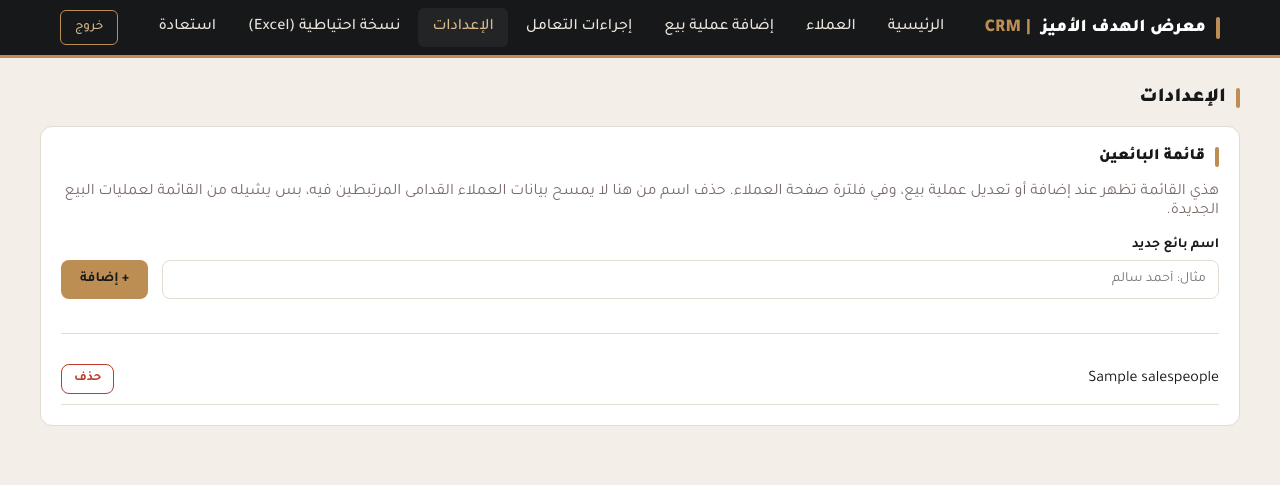
After one commit to abdulfattahmustafa/garage-care-website, a Node project: template alhadaf-crm/views/settings.ejs in a window 1280 px wide. The commit adds this page. Shown: the top 485 px of the page. Run offline with Node 20 templates, Linux system fonts and the light colour scheme; the template is opened without the code that fills it: most values are stand-ins (such as "Sample title", 1, 10 or a date in 2020).

Commit message:
Add self-service Settings page for managing the salesperson list
The owner asked to be able to control parts of the site directly
(salesperson names and similar) without needing a file edit each time.
Adds a "salespeople" table plus a Settings page to add/remove names;
the add/edit sale form now picks from this managed list instead of
free text. Deleting a salesperson only removes them from future
choices — historical sale records keep their salesperson name intact.
Payment methods and customer statuses stay fixed since they map to
official Jameel Plus reporting categories.

Co-Authored-By: Claude Sonnet 5 <noreply@anthropic.com>
Claude-Session: https://claude.ai/code/session_015igYbiaYpky28ELTF8jtMX

```diff
--- a/alhadaf-crm/server/index.js
+++ b/alhadaf-crm/server/index.js
@@ -57,6 +57,7 @@ app.use('/', require('./routes/dashboard'));
 app.use('/customers', require('./routes/customers'));
 app.use('/sop', require('./routes/sop'));
 app.use('/data', require('./routes/data'));
+app.use('/settings', require('./routes/settings'));
 
 app.use((req, res) => {
   res.status(404).render('404');
--- a/alhadaf-crm/views/partials/nav.ejs
+++ b/alhadaf-crm/views/partials/nav.ejs
@@ -6,6 +6,7 @@
       <a href="/customers" class="<%= active === 'customers' ? 'active' : '' %>">العملاء</a>
       <a href="/customers/new" class="<%= active === 'new' ? 'active' : '' %>">إضافة عملية بيع</a>
       <a href="/sop" class="<%= active === 'sop' ? 'active' : '' %>">إجراءات التعامل</a>
+      <a href="/settings" class="<%= active === 'settings' ? 'active' : '' %>">الإعدادات</a>
       <a href="/data/export.xlsx" class="<%= active === 'backup' ? 'active' : '' %>">نسخة احتياطية (Excel)</a>
       <a href="/data/restore" class="<%= active === 'restore' ? 'active' : '' %>">استعادة</a>
     </nav>
--- /dev/null
+++ b/alhadaf-crm/views/settings.ejs
@@ -0,0 +1,41 @@
+<!doctype html>
+<html lang="ar" dir="rtl">
+<head><%- include('partials/head', { title: 'الإعدادات' }) %></head>
+<body>
+  <%- include('partials/nav', { active: 'settings' }) %>
+  <main class="page container">
+    <div class="section-title"><span class="bar"></span> الإعدادات</div>
+
+    <div class="card">
+      <div class="section-title" style="font-size:16px"><span class="bar"></span> قائمة البائعين</div>
+      <p class="muted">هذي القائمة تظهر عند إضافة أو تعديل عملية بيع، وفي فلترة صفحة العملاء. حذف اسم من هنا لا يمسح بيانات العملاء القدامى المرتبطين فيه، بس يشيله من القائمة لعمليات البيع الجديدة.</p>
+
+      <% if (error) { %><div class="flash flash-error"><%= error %></div><% } %>
+
+      <form method="POST" action="/settings/salespeople" class="form-row" style="align-items:flex-end; margin-top:14px">
+        <div class="field" style="flex:1 1 260px">
+          <label>اسم بائع جديد</label>
+          <input type="text" name="name" placeholder="مثال: أحمد سالم" required>
+        </div>
+        <div class="field" style="flex:0 0 auto">
+          <button type="submit" class="btn btn-primary">+ إضافة</button>
+        </div>
+      </form>
+
+      <div class="divider"></div>
+
+      <% if (!salespeople.length) { %>
+        <p class="muted">لا يوجد بائعين مضافين بعد.</p>
+      <% } %>
+      <% salespeople.forEach(s => { %>
+        <div style="display:flex; justify-content:space-between; align-items:center; padding:10px 0; border-bottom:1px solid var(--border)">
+          <span><%= s.name %></span>
+          <form method="POST" action="/settings/salespeople/<%= s.id %>/delete" onsubmit="return confirm('حذف «<%= s.name %>» من القائمة؟ (سجلات مبيعاته القديمة تبقى كما هي)');">
+            <button type="submit" class="btn btn-danger btn-sm">حذف</button>
+          </form>
+        </div>
+      <% }) %>
+    </div>
+  </main>
+</body>
+</html>
```
Also changed, not shown: alhadaf-crm/CLAUDE.md (+5 -2 lines), alhadaf-crm/server/db.js (+7 -0 lines), alhadaf-crm/server/routes/customers.js (+13 -6 lines), alhadaf-crm/server/routes/settings.js (added, +29 -0 lines), alhadaf-crm/server/seed.js (+6 -2 lines), alhadaf-crm/views/customers/form.ejs (+7 -1 lines), alhadaf-crm/README_AR.md.
